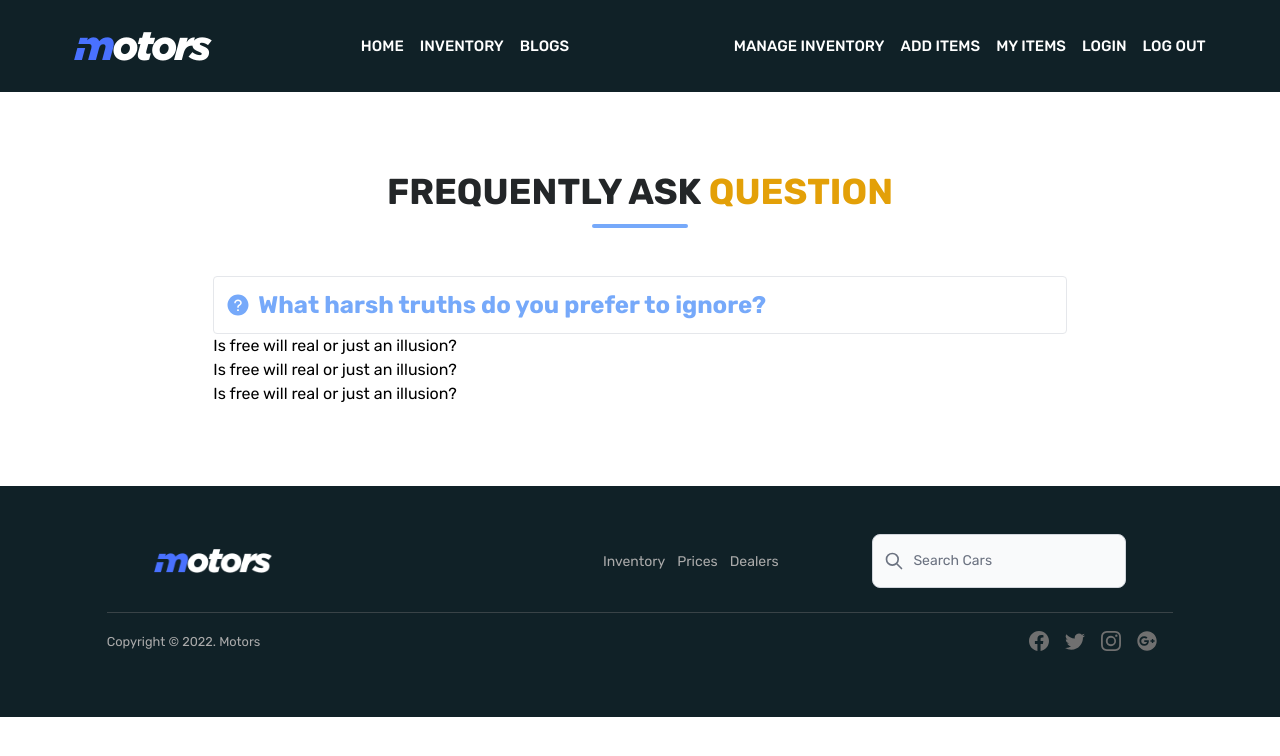
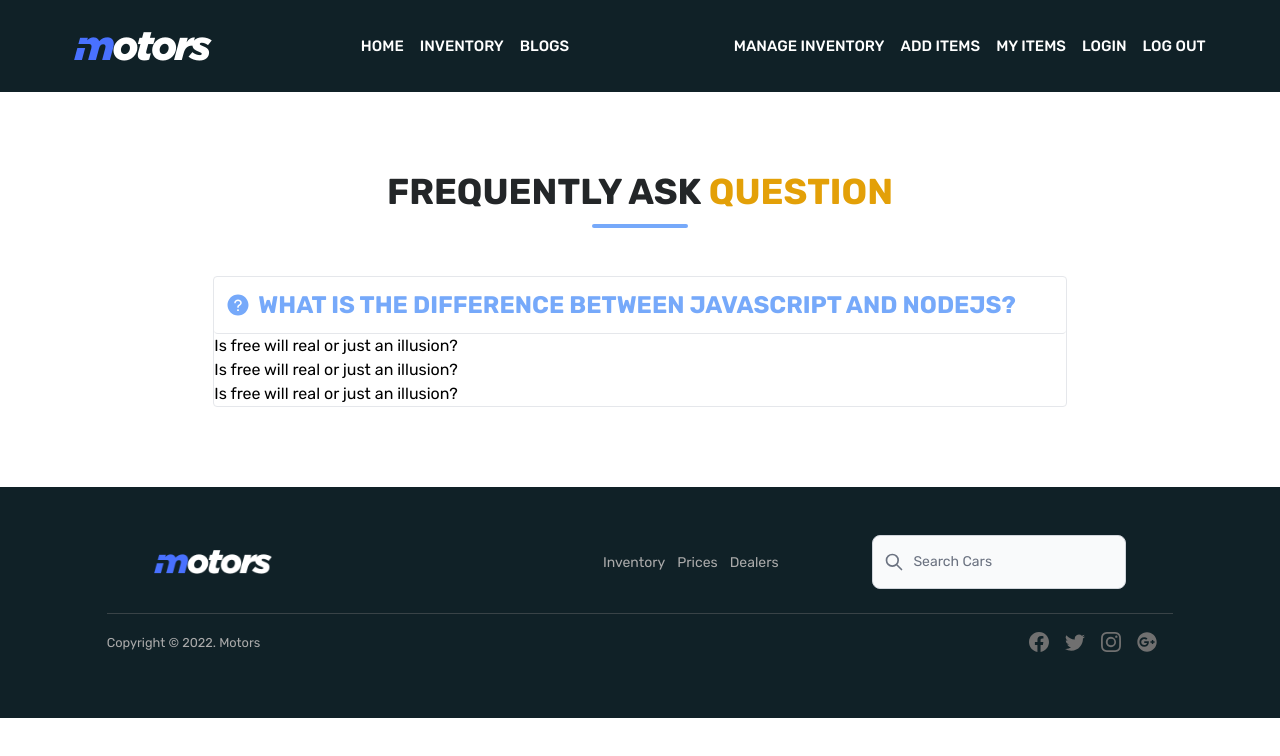
Before and after one commit to NishatFariza/motors-car-client, a React (Create React App) app: page /blogs in a window 1280 px wide. Shown: the top 756 px of the page. Built offline with nearby package versions, Linux system fonts and the light colour scheme.

Commit message:
blog text add

```diff
--- a/src/App.css
+++ b/src/App.css
@@ -7,3 +7,7 @@ body{
 .primary-color{
   color: #232628;
 }
+
+.box-shadow:hover{
+  box-shadow: rgba(17, 17, 26, 0.1) 0px 4px 16px, rgba(17, 17, 26, 0.1) 0px 8px 24px, rgba(17, 17, 26, 0.1) 0px 16px 56px;
+}
--- a/src/pages/Blogs/Blogs.jsx
+++ b/src/pages/Blogs/Blogs.jsx
@@ -15,12 +15,12 @@ const Blogs = () => {
         FREQUENTLY ASK <span className="text-yellow-400">QUESTION</span>
       </h2>
       <div className="h-1 w-24 rounded-lg bg-blue-400 mx-auto mb-12"></div>
-      <Accordion>
+      <Accordion className="border rounded box-shadow duration-500">
         <AccordionItem>
-          <AccordionItemHeading className="border p-3 rounded">
+          <AccordionItemHeading className="border-b  p-3 rounded">
             <AccordionItemButton className="text-2xl font-bold text-blue-400 flex items-center">
               <AiFillQuestionCircle className="mr-2"></AiFillQuestionCircle>
-              What harsh truths do you prefer to ignore?
+              WHAT IS THE DIFFERENCE BETWEEN JAVASCRIPT AND NODEJS?
             </AccordionItemButton>
           </AccordionItemHeading>
           <AccordionItemPanel>
--- a/src/pages/HomePage/Car/Car.jsx
+++ b/src/pages/HomePage/Car/Car.jsx
@@ -1,9 +1,10 @@
 import React from "react";
+
 
 const Car = ({ car }) => {
   const { name, img, price, description, supplier, quantity } = car;
   return (
-    <div className="border rounded-2xl">
+    <div className="border rounded-2xl box-shadow duration-500 cursor-pointer">
       <div className="rounded-2xl">
         <img className="rounded-2xl" src={img} alt="" />
       </div>
```
